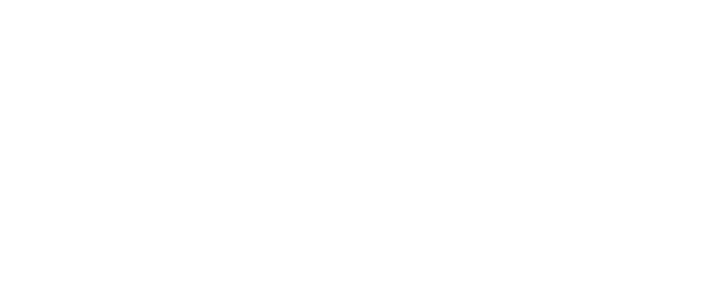
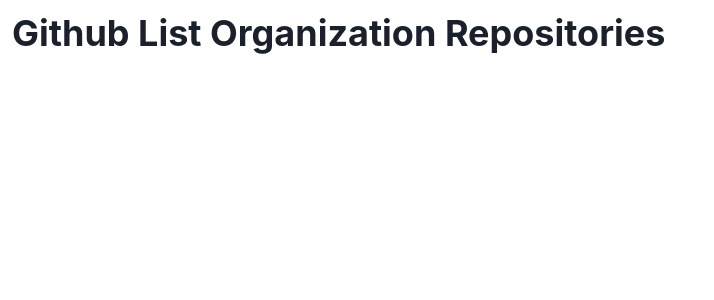
Before and after one commit to Easonliu841116/Github-List-Organization-Repositories, a React app: page / in a window 1280 px wide. Shown: the top 300 px of the page, without its empty margins (0-714 px from the left). Built offline with nearby package versions, Linux system fonts and the light colour scheme.

Commit message:
add routers & header

```diff
--- a/package.json
+++ b/package.json
@@ -42,11 +42,14 @@
     "not IE 11"
   ],
   "dependencies": {
+    "@chakra-ui/react": "^1.8.8",
     "@emotion/babel-plugin": "^11.7.2",
     "@emotion/react": "^11.9.0",
     "@emotion/styled": "^11.6.0",
     "axios": "^0.26.1",
     "color": "^4.2.3",
+    "core-js": "^3.22.2",
+    "framer-motion": "^6.3.2",
     "normalize.css": "^8.0.1",
     "react": "^17.0.2",
     "react-dom": "^17.0.2",
--- a/src/app.js
+++ b/src/app.js
@@ -2,15 +2,23 @@
 
 import React, { useState } from 'react'
 import { render } from 'react-dom'
-import { HashRouter } from 'react-router-dom'
+import { BrowserRouter, Routes, Route } from 'react-router-dom'
 
-import Index from '@/pages/index'
+import { ChakraProvider } from '@chakra-ui/react'
+
+import Header from '@/components/Header'
+import Index from '@/pages/Index'
 
 function App() {
   return (
-    <HashRouter>
-      <Index />
-    </HashRouter>
+    <ChakraProvider>
+      <BrowserRouter>
+        <Header />
+        <Routes>
+          <Route path="/" element={<Index />} />
+        </Routes>
+      </BrowserRouter>
+    </ChakraProvider>
   )
 }
 
--- /dev/null
+++ b/src/components/header.js
@@ -0,0 +1,16 @@
+import React, { useState, useEffect, useCallback } from 'react'
+import styled from '@emotion/styled'
+
+import { Heading } from '@chakra-ui/react'
+
+const HeaderContainer = styled.header``
+
+export default function Header() {
+  return (
+    <HeaderContainer>
+      <Heading as="h1" size="xl" p="3">
+        Github List Organization Repositories
+      </Heading>
+    </HeaderContainer>
+  )
+}
```
Also changed, not shown: 1 other file (tests, documents, lock files or other folders).
